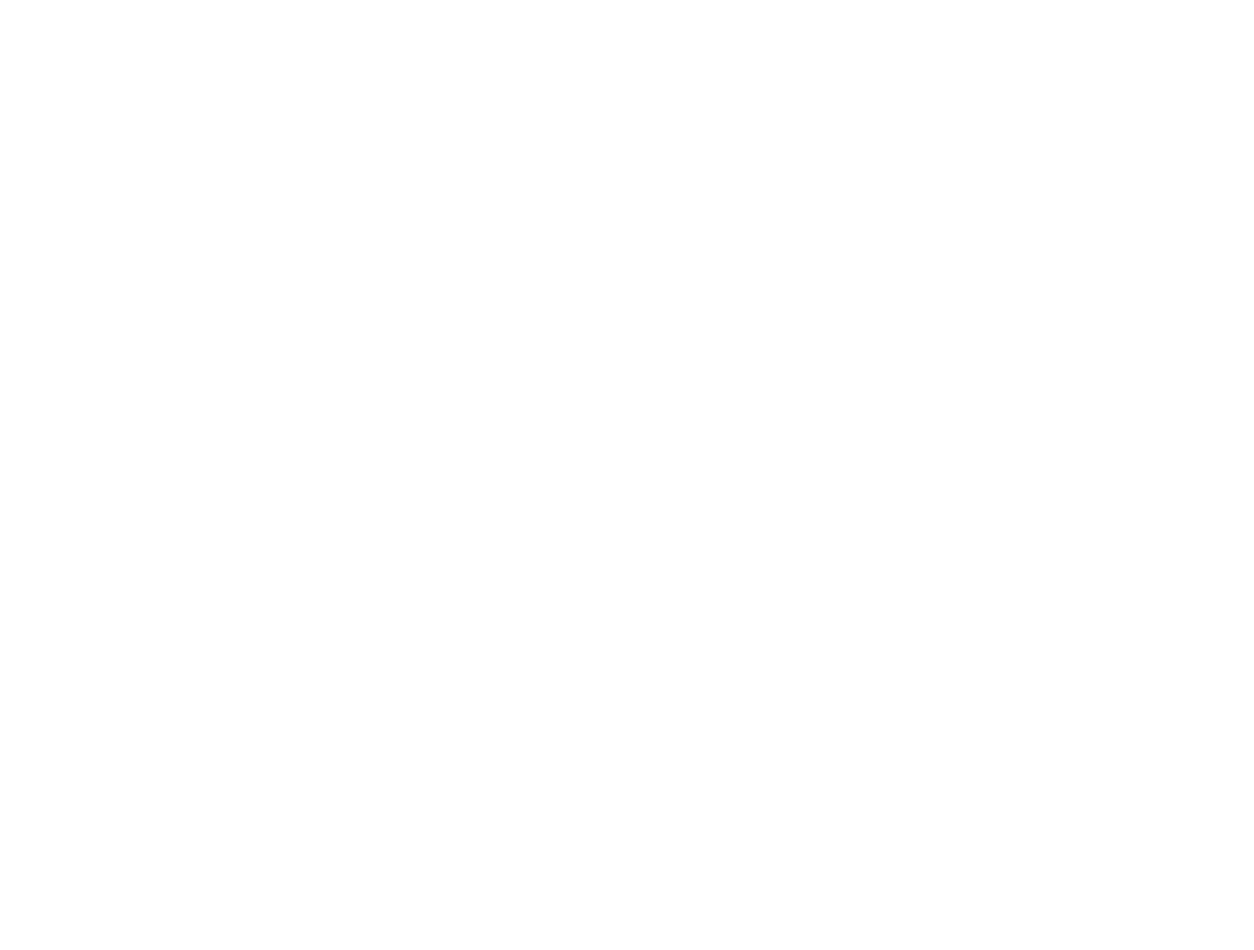
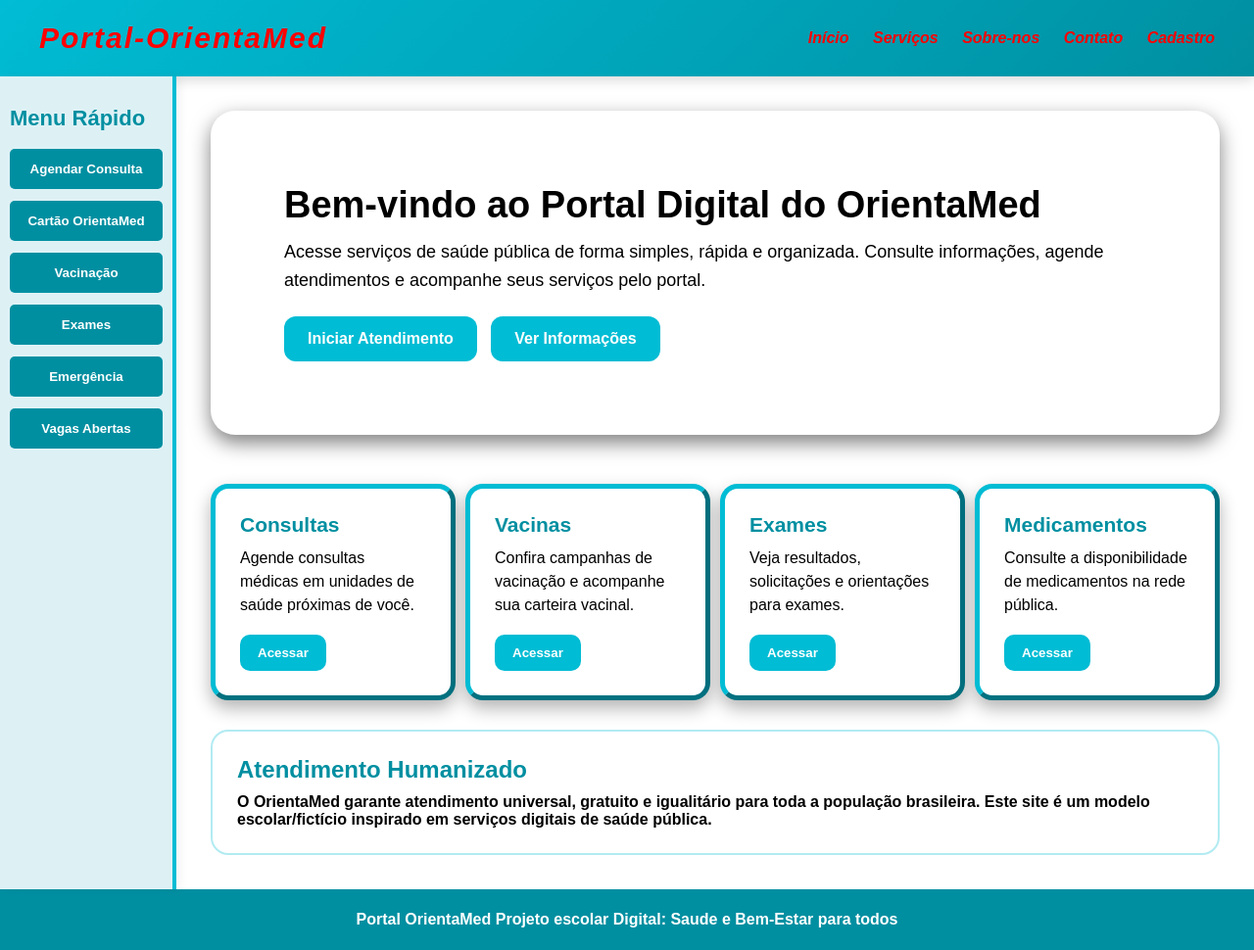
Before and after one commit to PedroKuticoski-dot/Site_OrientaMed, a website built with Vite: page index.html in a window 1280 px wide. Shown: the whole page at 98% size. Before the commit the page ends 800 px from the top, so only its background shows below. Built offline with nearby package versions, Linux system fonts and the light colour scheme.

Commit message:
alteração index

```diff
--- a/index.html
+++ b/index.html
@@ -1,13 +1,93 @@
 <!doctype html>
 <html lang="en">
   <head>
-    <meta charset="UTF-8" />
-    <link rel="icon" type="image/svg+xml" href="/favicon.svg" />
-    <meta name="viewport" content="width=device-width, initial-scale=1.0" />
-    <title>site-orientamed</title>
+     <meta charset="UTF-8" />
+  <meta name="viewport" content="width=device-width, initial-scale=1.0" />
+  <title>OrintaMed - Atendimento Digital</title>
+  <style>
+
+    * {
+      margin: 0;
+      padding: 0;
+      box-sizing: border-box;
+      font-family: Arial, Helvetica, sans-serif;
+      }
+
+  </style>
+  <link rel="stylesheet" href="style.css">
+
   </head>
   <body>
+    <script type="module" src="/src/main.js"></script>
+    <header class="">
+    <div class="logo">Portal-OrientaMed</div>
+    <nav>
+      <a href="#inicio">Início</a>
+      <a href="#servicos">Serviços</a>
+      <a href="#Sobre-nos">Sobre-nos</a>
+      <a href="#contato">Contato</a>
+      <a href='cadastro.html'>Cadastro</a>
+    </nav>
+  </header>  <div class="container">
 
-    <script type="module" src="/src/main.js"></script>
+    <aside>
+      <h2>Menu Rápido</h2>
+      <button>Agendar Consulta</button>
+      <button>Cartão OrientaMed</button>
+      <button>Vacinação</button>
+      <button>Exames</button>
+      <button>Emergência</button>
+      <button>Vagas Abertas</button>
+    </aside>
+
+    <main>
+  <section class="hero" id="inicio">
+    <h1>Bem-vindo ao Portal Digital do OrientaMed</h1>
+    <p>
+      Acesse serviços de saúde pública de forma simples, rápida e organizada. Consulte informações,
+      agende atendimentos e acompanhe seus serviços pelo portal.
+    </p>
+    <button class="btn-principal" onclick="mostrarMensagem('Consulta iniciada com sucesso!')">Iniciar Atendimento</button>
+    <button class="btn-secundario" onclick="mostrarMensagem('Você abriu a área de informações.')">Ver Informações</button>
+  </section>
+
+  <section class="cards" id="servicos">
+    <div class="card">
+      <h3>Consultas</h3>
+      <p>Agende consultas médicas em unidades de saúde próximas de você.</p>
+      <button>Acessar</button>
+    </div>
+
+    <div class="card">
+      <h3>Vacinas</h3>
+      <p>Confira campanhas de vacinação e acompanhe sua carteira vacinal.</p>
+      <button>Acessar</button>
+    </div>
+
+    <div class="card">
+      <h3>Exames</h3>
+      <p>Veja resultados, solicitações e orientações para exames.</p>
+      <button>Acessar</button>
+    </div>
+
+    <div class="card">
+      <h3>Medicamentos</h3>
+      <p>Consulte a disponibilidade de medicamentos na rede pública.</p>
+      <button>Acessar</button>
+    </div>
+  </section>
+
+  <section class="info">
+    <h2>Atendimento Humanizado</h2>
+    <p style="font-style: initial;">
+     <Strong> O OrientaMed garante atendimento universal, gratuito e igualitário para toda a população brasileira.
+      Este site é um modelo escolar/fictício inspirado em serviços digitais de saúde pública.</Strong>
+    </p>
+  </section>
+</main>
+
+  </div>  <footer id="contato">
+    <p>Portal OrientaMed Projeto escolar Digital: Saude e Bem-Estar para todos</p>
+  </footer>
   </body>
 </html>
--- a/src/style.css
+++ b/src/style.css
@@ -0,0 +1,198 @@
+header {
+  background: linear-gradient(135deg, #00bcd4, #008fa1);
+  color: rgb(255, 0, 0);
+  padding: 22px 40px;
+  display: flex;
+  justify-content: space-between;
+  align-items: center;
+  box-shadow: 0 4px 12px rgba(0, 0, 0, 0.15);
+  font-style: italic;
+  font-style: oblique;
+}
+/*Logo*/
+.logo {
+  font-size: 30px;
+  font-weight: bold;
+  letter-spacing: 2px;
+}
+/*Nav's*/
+nav a {
+  color: rgb(255, 0, 0);
+  text-decoration: none;
+  margin-left: 20px;
+  font-weight: bold;
+  transition: 0.3s;
+}
+
+nav a:hover {
+  color: #e90707;
+  border-bottom: 2px solid #e90707;
+}
+
+.container {
+  display: grid;
+  grid-template-columns: 180px 1fr;
+  min-height: calc(100vh - 150px);
+}
+aside {
+  background: rgb(221, 241, 245);
+  padding: 30px 10px;
+  border-right: 4px solid #00bcd4;
+  box-shadow: 4px 0 10px rgba(0, 0, 0, 0.05);
+}
+
+aside h2 {
+  color: #008fa1;
+  margin-bottom: 18px;
+  font-size: 22px;
+}
+
+aside button {
+  width: 100%;
+  margin-bottom: 12px;
+  padding: 13px;
+  border: none;
+  border-radius: 5px;
+  background: #008fa1;
+  color: white;
+  font-weight: bold;
+  cursor: pointer;
+  transition: 0.2s;
+  text-align: center;
+}
+
+aside button:hover {
+  background: #d71920;
+transform: translateX(-5px);
+}
+
+main {
+  padding: 35px;
+}
+
+/*Bloco Grande*/
+.hero {
+  padding: 75px;
+  border-radius: 25px;
+  box-shadow: 0 8px 20px rgba(0, 0, 0, 0.5);
+  margin-bottom: 50px;
+}
+
+.hero h1 {
+  font-size: 38px;
+  margin-bottom: 12px;
+}
+
+.hero p {
+  font-size: 18px;
+  line-height: 1.6;
+  margin-bottom: 22px;
+}
+
+
+/*Botão 1*/
+.btn-principal {
+  background: #00bcd4;
+  color: white;
+  padding: 14px 24px;
+  border: none;
+  border-radius: 12px;
+  font-size: 16px;
+  font-weight: bold;
+  cursor: pointer;
+  transition: 0.3s;
+  margin-right: 10px;
+}
+
+.btn-principal:hover {
+  background: #a91418;
+  transform: scale(1.05);
+}
+
+/*Botão 2*/
+.btn-secundario {
+  background: #00bcd4;
+  color: white;
+  padding: 14px 24px;
+  border: none;
+  border-radius: 12px;
+  font-size: 16px;
+  font-weight: bold;
+  cursor: pointer;
+  transition: 0.3s;
+}
+
+.btn-secundario:hover {
+  background: #a91418;
+  transform: scale(1.05);
+}
+
+
+/*Caixas*/
+
+.cards {
+  display: grid;
+  grid-template-columns: repeat(auto-fit, minmax(230px, 1fr));
+  gap: 10px;
+}
+
+.card {
+  background: white;
+  padding: 25px;
+  border-radius: 18px;
+  box-shadow: 0 8px 18px rgba(0, 0, 0, 0.3);
+  border: 5px outset #00bcd4;
+  transition: 0.3s;
+}
+
+.card:hover {
+  transform: translateY(-8px);
+}
+
+.card h3 {
+  color: #008fa1;
+  margin-bottom: 10px;
+  font-size: 21px;
+}
+
+.card p {
+  margin-bottom: 18px;
+  line-height: 1.5;
+}
+
+.card button {
+  background: #00bcd4;
+  color: white;
+  border: none;
+  padding: 11px 18px;
+  border-radius: 10px;
+  font-weight: bold;
+  cursor: pointer;
+  transition: 0.3s;
+}
+
+.card button:hover {
+  background: #d71920;
+}
+
+/*Informaçoes*/
+.info {
+  margin-top: 30px;
+  background: #fff;
+  padding: 25px;
+  border-radius: 18px;
+  border: 2px solid #b2ebf2;
+}
+
+.info h2 {
+  color: #008fa1;
+  margin-bottom: 10px;
+}
+
+footer {
+  background: #008fa1;
+  color: white;
+  text-align: center;
+  padding: 22px;
+  font-weight: bold;
+}
```
